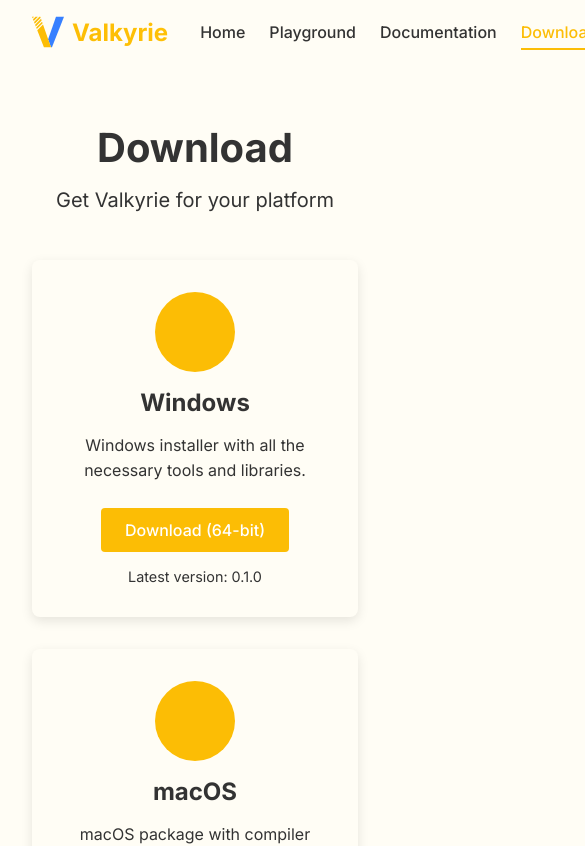
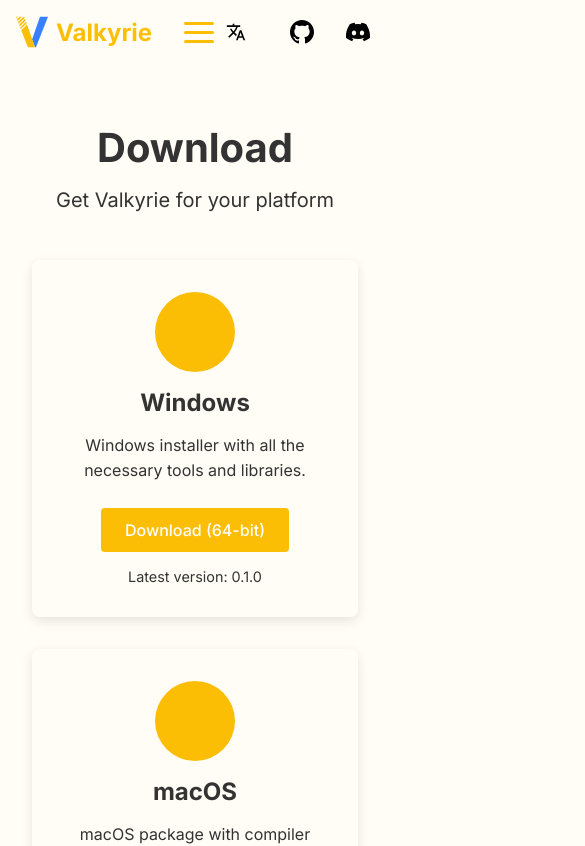
Before and after one commit to valkyrie-language/.github, a Vue app: page /download in a window 390 px wide. Shown: the top 846 px of the page, 585 px wide, since content can reach past the window. Built offline with nearby package versions, Linux system fonts and the light colour scheme; some icons are missing.

Commit message:
🐤 Add mobile ui adaptation

```diff
--- a/src/App.vue
+++ b/src/App.vue
@@ -1,16 +1,18 @@
 <template>
   <div class="app">
+    <top-bar/>
     <router-view/>
+    <ButtonBar/>
   </div>
 </template>
 
 <script setup lang="ts">
-import TopBar from './components/TopBar.vue'
-import Footer from './components/Footer.vue'
 import './style/_variable.scss'
 import {useI18n} from 'vue-i18n'
-import { useRoute } from 'vue-router'
-import { computed } from 'vue'
+import {useRoute} from 'vue-router'
+import {computed} from 'vue'
+import TopBar from "@/components/TopBar.vue";
+import ButtonBar from "@/components/ButtonBar.vue";
 
 const route = useRoute()
 const isPlayground = computed(() => route.path === '/playground')
--- a/src/components/ApplicationCard.vue
+++ b/src/components/ApplicationCard.vue
@@ -23,15 +23,20 @@
 .application-card {
   background: var(--vt-c-white);
   border-radius: 12px;
-  padding: 2.5rem 2rem;
+  padding: 1.5rem 1rem;
   text-align: center;
   box-shadow: 0 8px 24px rgba(0, 0, 0, 0.12);
   transition: all 0.3s ease;
   height: 100%;
   display: flex;
   flex-direction: column;
-  width: 280px; /* 设置固定宽度 */
+  width: 250px; /* 移动端更小的宽度 */
   margin: 0 auto;
+
+  @media (min-width: 768px) {
+    padding: 2.5rem 2rem;
+    width: 280px;
+  }
 
   &:hover {
     transform: translateY(-8px);
--- a/src/components/Footer.vue
+++ b/src/components/ButtonBar.vue
@@ -44,8 +44,12 @@
 .footer {
   background-color: var(--vt-c-white);
   border-top: 1px solid var(--vt-c-divider-light);
-  padding: 2rem 1rem;
+  padding: 1.5rem 1rem;
   margin-top: auto;
+
+  @media (min-width: 768px) {
+    padding: 2rem 1rem;
+  }
 
   .footer-content {
     max-width: 1200px;
--- a/src/components/FeatureCard.vue
+++ b/src/components/FeatureCard.vue
@@ -22,10 +22,14 @@
 .feature-cell {
   background: var(--vt-c-white);
   border-radius: 8px;
-  padding: 2rem;
+  padding: 1.5rem;
   text-align: center;
   box-shadow: 0 4px 6px rgba(0, 0, 0, 0.1);
   transition: transform 0.3s ease;
+
+  @media (min-width: 768px) {
+    padding: 2rem;
+  }
 
   &:hover {
     transform: translateY(-5px);
--- a/src/components/LanguageFeatures.vue
+++ b/src/components/LanguageFeatures.vue
@@ -20,22 +20,39 @@
 
 <style lang="scss" scoped>
 .language-features {
-  padding: 4rem 0;
+  padding: 2rem 0;
   max-width: 1200px;
   margin: 0 auto;
 
+  @media (min-width: 768px) {
+    padding: 4rem 0;
+  }
+
   h2 {
     text-align: center;
-    font-size: 2.5rem;
-    margin-bottom: 3rem;
+    font-size: 2rem;
+    margin-bottom: 2rem;
     color: var(--vt-c-text-1);
+
+    @media (min-width: 768px) {
+      font-size: 2.5rem;
+      margin-bottom: 3rem;
+    }
   }
 
   .features-grid {
     display: grid;
-    grid-template-columns: repeat(auto-fit, minmax(450px, 1fr));
-    gap: 2rem;
-    padding: 0 2rem;
+    grid-template-columns: repeat(auto-fit, minmax(min(100%, 300px), 1fr));
+    gap: 1.5rem;
+    padding: 0 1rem;
+    max-width: 1200px;
+    margin: 0 auto;
+
+    @media (min-width: 768px) {
+      grid-template-columns: repeat(auto-fit, minmax(min(100%, 350px), 1fr));
+      gap: 2rem;
+      padding: 0 2rem;
+    }
   }
 }
 </style>
--- a/src/components/LanguageIntroduce.vue
+++ b/src/components/LanguageIntroduce.vue
@@ -81,11 +81,14 @@
   flex-direction: row;
   align-items: center;
   justify-content: space-between;
-  gap: 2rem;
-  padding: 2rem 0;
+  gap: 3rem;
+  padding: 4rem 0;
+  position: relative;
+  z-index: 1;
 
   @media (max-width: 768px) {
     flex-direction: column;
+    padding: 2rem 0;
   }
 }
 
@@ -93,21 +96,35 @@
   flex: 1;
 
   h1 {
-    font-size: 3rem;
-    color: var(--primary-color);
+    font-size: 2.5rem;
+    font-weight: 700;
+    background: linear-gradient(45deg, var(--primary-color), #ff6b6b);
+    -webkit-background-clip: text;
+    -webkit-text-fill-color: transparent;
     margin-bottom: 1rem;
+
+    @media (min-width: 768px) {
+      font-size: 4rem;
+      margin-bottom: 1.5rem;
+    }
   }
 
   .subtitle {
-    font-size: 1.5rem;
+    font-size: 1.2rem;
     color: var(--text-color);
-    margin-bottom: 2rem;
+    margin-bottom: 1.5rem;
     line-height: 1.6;
+    opacity: 0.9;
+
+    @media (min-width: 768px) {
+      font-size: 1.6rem;
+      margin-bottom: 2.5rem;
+    }
   }
 
   .buttons-container {
     display: flex;
-    gap: 1rem;
+    gap: 1.5rem;
     flex-wrap: wrap;
   }
 }
@@ -116,15 +133,22 @@
   background-color: var(--primary-color);
   color: var(--text-primary);
   border: none;
-  padding: 1rem 2rem;
-  font-size: 1.2rem;
-  border-radius: 8px;
+  padding: 0.8rem 1.5rem;
+  font-size: 1rem;
+  border-radius: 12px;
   cursor: pointer;
-  transition: background-color 0.3s;
+  transition: all 0.3s ease;
   font-weight: bold;
+  box-shadow: 0 4px 15px rgba(255, 215, 0, 0.3);
+
+  @media (min-width: 768px) {
+
+  }
 
   &:hover {
-    background-color: darken(#FFD700, 10%);
+    background-color: color-mix(in srgb, var(--primary-color) 95%, black);
+    transform: translateY(-2px);
+    box-shadow: 0 6px 20px rgba(255, 215, 0, 0.4);
   }
 }
 
--- a/src/components/TopBar.vue
+++ b/src/components/TopBar.vue
@@ -5,13 +5,18 @@
         <img :src="LogoIcon" alt="Logo" class="logo-icon"/>
         <span>{{ t('common.projectName') }}</span>
       </router-link>
-      <div class="nav-links">
-        <router-link to="/">{{ t('nav.home') }}</router-link>
-        <router-link to="/playground">{{ t('common.playground') }}</router-link>
-        <router-link to="/document">{{ t('common.document') }}</router-link>
-        <router-link to="/download">{{ t('common.download') }}</router-link>
-        <router-link to="/community">{{ t('common.community') }}</router-link>
+      <div class="nav-links" :class="{ 'active': menuOpen }">
+        <router-link to="/" @click="menuOpen = false">{{ t('nav.home') }}</router-link>
+        <router-link to="/playground" @click="menuOpen = false">{{ t('common.playground') }}</router-link>
+        <router-link to="/document" @click="menuOpen = false">{{ t('common.document') }}</router-link>
+        <router-link to="/download" @click="menuOpen = false">{{ t('common.download') }}</router-link>
+        <router-link to="/community" @click="menuOpen = false">{{ t('common.community') }}</router-link>
       </div>
+      <button class="menu-toggle" @click="toggleMenu">
+        <span></span>
+        <span></span>
+        <span></span>
+      </button>
     </div>
     <div class="right">
       <LanguageSwitch/>
@@ -39,12 +44,18 @@
 
 <script setup lang="ts">
 import {useI18n} from 'vue-i18n'
+import {ref} from 'vue'
 import GithubIcon from '../assets/icon/github.svg'
 import DiscordIcon from '../assets/icon/discord.svg'
 import LogoIcon from '../assets/icon/logo.svg'
 import LanguageSwitch from './LanguageSwitch.vue'
 
 const {t} = useI18n()
+const menuOpen = ref(false)
+
+const toggleMenu = () => {
+  menuOpen.value = !menuOpen.value
+}
 </script>
 
 <style lang="scss" scoped>
@@ -52,15 +63,45 @@
   display: flex;
   justify-content: space-between;
   align-items: center;
-  padding: 0.75rem 2rem;
+  padding: 0.75rem 1rem;
   background: linear-gradient(to right, var(--background-color), var(--surface-color));
   border-bottom: 2px solid var(--border-color);
   box-shadow: var(--box-shadow);
+
+  @media (min-width: 768px) {
+    padding: 0.75rem 2rem;
+  }
 
   .left {
     display: flex;
     align-items: center;
     gap: 2rem;
+
+    .menu-toggle {
+      display: none;
+      flex-direction: column;
+      justify-content: space-between;
+      width: 30px;
+      height: 21px;
+      background: transparent;
+      border: none;
+      cursor: pointer;
+      padding: 0;
+      z-index: 10;
+
+      @media (max-width: 767px) {
+        display: flex;
+      }
+
+      span {
+        display: block;
+        height: 3px;
+        width: 100%;
+        background-color: var(--primary-color);
+        border-radius: 3px;
+        transition: all 0.3s ease;
+      }
+    }
 
     .logo {
       display: flex;
@@ -93,6 +134,28 @@
       display: flex;
       gap: 1.5rem;
 
+      @media (max-width: 767px) {
+        position: fixed;
+        top: 60px;
+        left: 0;
+        right: 0;
+        background: var(--background-color);
+        flex-direction: column;
+        padding: 1rem;
+        box-shadow: 0 4px 10px rgba(0, 0, 0, 0.1);
+        transform: translateY(-100%);
+        opacity: 0;
+        pointer-events: none;
+        transition: all 0.3s ease;
+        z-index: 100;
+
+        &.active {
+          transform: translateY(0);
+          opacity: 1;
+          pointer-events: auto;
+        }
+      }
+
       a {
         color: var(--text-primary);
         text-decoration: none;
@@ -100,6 +163,17 @@
         padding: 0.5rem 0;
         position: relative;
         transition: color var(--transition-duration);
+
+        @media (max-width: 767px) {
+          padding: 0.75rem 0;
+          width: 100%;
+          text-align: center;
+          border-bottom: 1px solid var(--border-color);
+
+          &:last-child {
+            border-bottom: none;
+          }
+        }
 
         &::after {
           content: '';
@@ -110,6 +184,10 @@
           height: 2px;
           background: var(--primary-color);
           transition: width var(--transition-duration);
+
+          @media (max-width: 767px) {
+            display: none;
+          }
         }
 
         &:hover, &.router-link-active {
--- a/src/views/Document.vue
+++ b/src/views/Document.vue
@@ -1,9 +1,3 @@
-<script lang="ts" setup>
-import { useI18n } from 'vue-i18n'
-
-const { t } = useI18n()
-</script>
-
 <template>
   <div class="document-page">
     <header class="page-header">
@@ -69,6 +63,12 @@
     </section>
   </div>
 </template>
+
+<script lang="ts" setup>
+import {useI18n} from 'vue-i18n'
+
+const {t} = useI18n()
+</script>
 
 <style lang="scss" scoped>
 .document-page {
--- a/src/views/Download.vue
+++ b/src/views/Download.vue
@@ -1,5 +1,5 @@
 <template>
-  <TopBar/>
+
   <div class="download-page">
     <header class="page-header">
       <h1>{{ t('download.title') }}</h1>
@@ -72,13 +72,12 @@
       </div>
     </section>
   </div>
-  <Footer/>
+
 </template>
 
 <script lang="ts" setup>
 import {useI18n} from 'vue-i18n'
-import TopBar from "@/components/TopBar.vue";
-import Footer from "@/components/Footer.vue";
+
 
 const {t} = useI18n()
 </script>
--- a/src/views/Home.vue
+++ b/src/views/Home.vue
@@ -1,41 +1,26 @@
 <template>
   <div class="home">
-    <TopBar/>
     <language-introduce/>
     <language-features/>
     <language-applications/>
-    <Footer/>
   </div>
 </template>
 <script lang="ts" setup>
-import {useI18n} from 'vue-i18n'
-import {useRouter} from 'vue-router'
 import LanguageIntroduce from '@/components/LanguageIntroduce.vue'
 import LanguageApplications from '@/components/LanguageApplications.vue'
-import TopBar from "@/components/TopBar.vue";
-import Footer from "@/components/Footer.vue";
 import LanguageFeatures from "@/components/LanguageFeatures.vue";
-
-const {t} = useI18n()
-const router = useRouter()
-
-const goToPlayground = () => {
-  router.push('/playground')
-}
-
-const valkyrieCodeExample = `
-micro() { }
-mezzo() { }
-macro() { }
-`
 </script>
 
 
 <style lang="scss" scoped>
 .home {
-  max-width: 1200px;
+  max-width: 1000px;
   margin: 0 auto;
-  padding: 2rem;
+  padding: 1rem;
+
+  @media (min-width: 768px) {
+    padding: 1.5rem;
+  }
 }
 
 .features {
```
